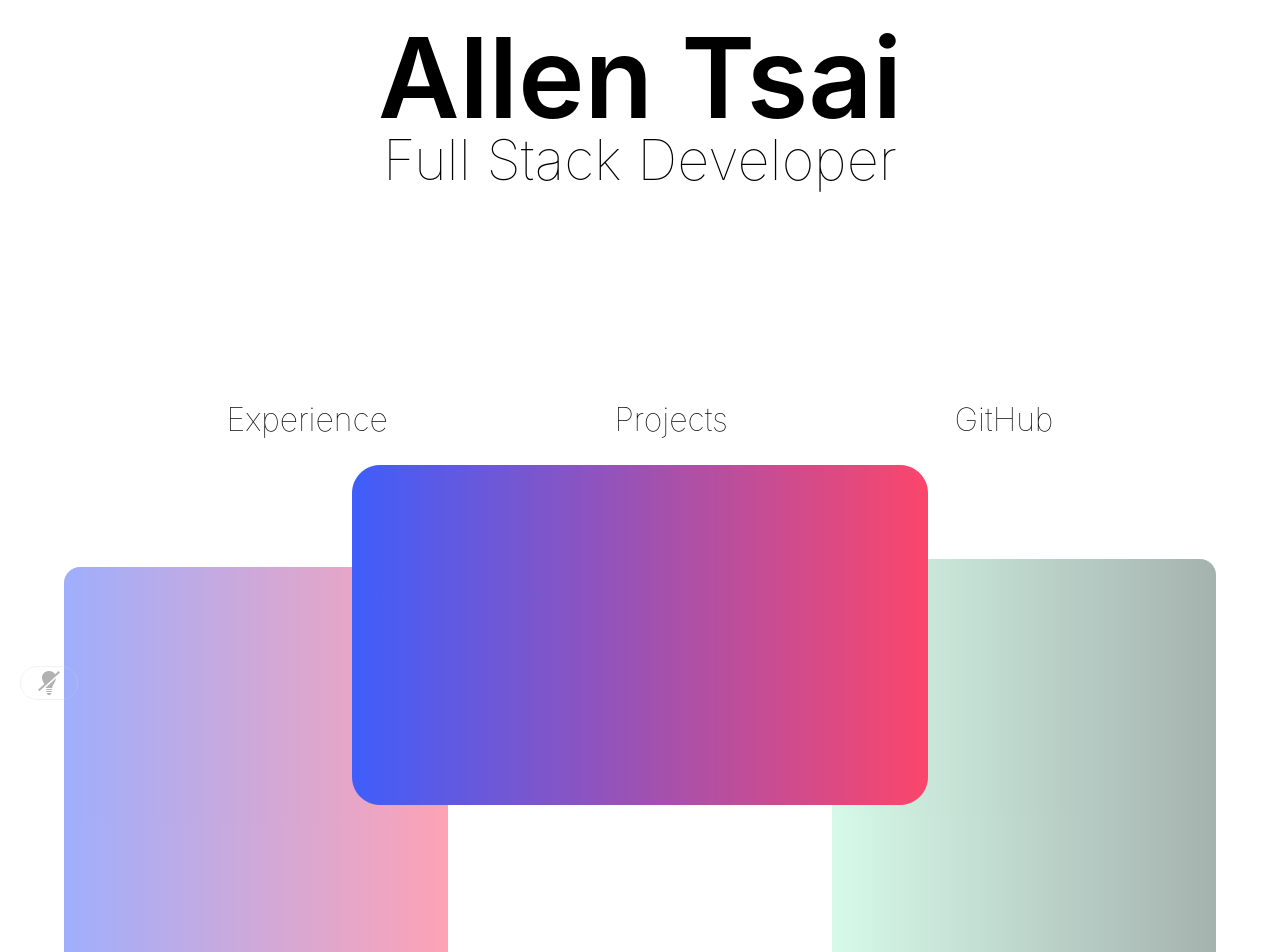
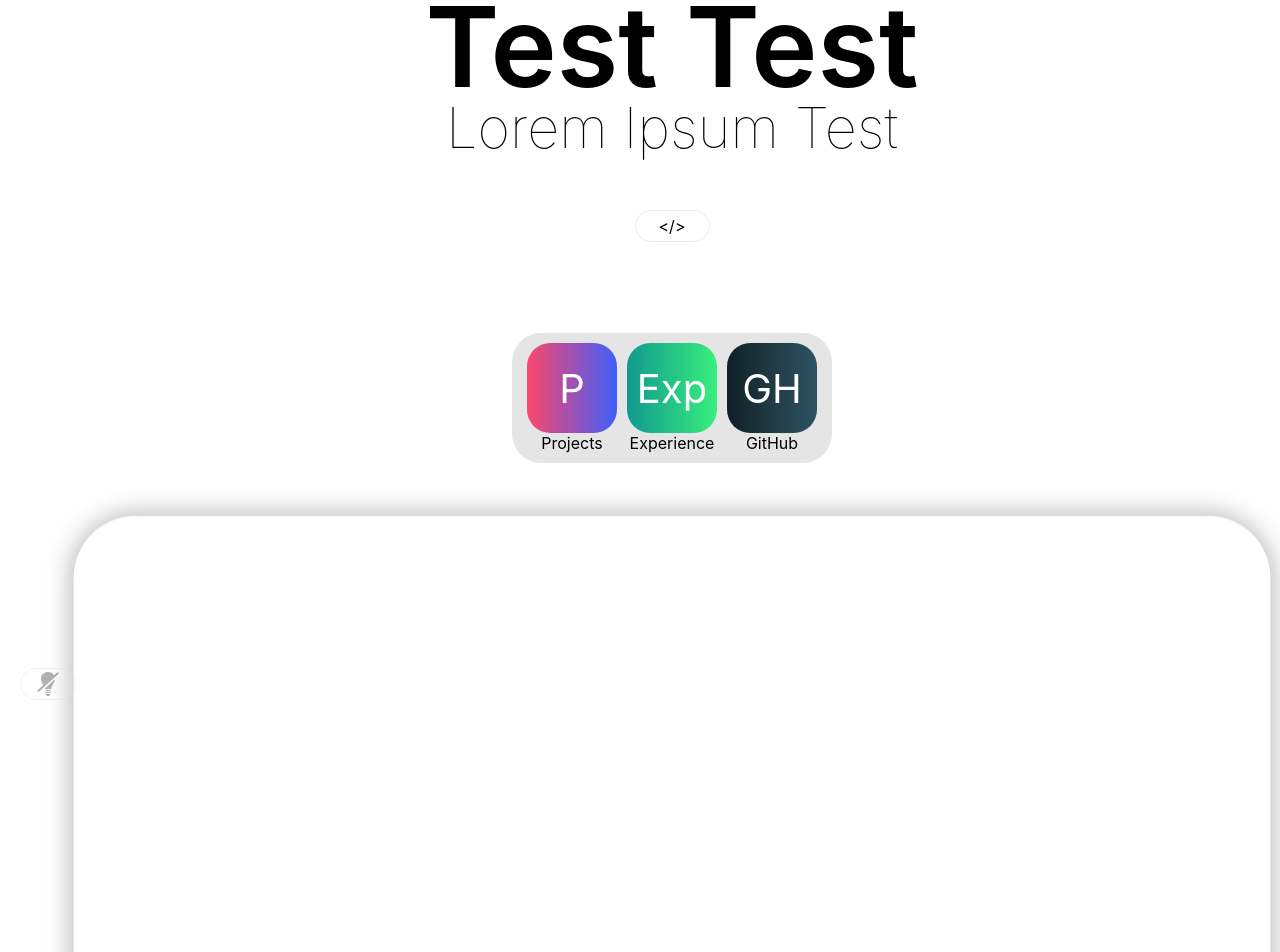
Before and after one commit to allentsai93/allentsai, a React (Create React App) app: page / in a window 1280 px wide. Shown: the part 80-1032 px from the top of the page. Built offline with nearby package versions, Linux system fonts and the light colour scheme.

Commit message:
more work on transitions

```diff
--- a/src/App.js
+++ b/src/App.js
@@ -40,6 +40,10 @@ const GlobalContainer = styled.div`
   will-change: background-color, color;
   width: 100%;
   position: relative;
+
+  & .fixedNav {
+    background-color: ${p => p.theme.bg};
+  }
 `;
 
 const App = (props) =>  {
--- a/src/index.css
+++ b/src/index.css
@@ -23,3 +23,7 @@ html {
   justify-content: center;
   flex-flow: row wrap;
 }
+
+* {
+  box-sizing: border-box;
+}
--- a/src/pages/Home.js
+++ b/src/pages/Home.js
@@ -4,22 +4,15 @@ import {Link} from 'react-router-dom';
 
 const PageContainer = styled.div`
     min-width: 100vw;
-    min-height: 60vh;
-    display: flex;
+    min-height: 40vh;
     align-items: center;
     flex-flow: column wrap;
-    justify-content: flex-end;
-    transition: min-height 200ms linear;
-    will-change: min-height;
-    position: sticky;
-    top: -20vh;
+    justify-content: center;
+    transition: opacity 200ms linear;
+    will-change: opacity;
     z-index: 2;
-    ${(props) => props.scroll ?
-    'min-height: 30vh;' : ''}
-    @media (max-width: 600px) {
-        top: -15vh;
-    }
-    margin-bottom: 13vh;
+
+    ${p => p.scroll ? 'opacity: 0;' : 'opacity: 1;'}
 `;
 
 const HeroText = styled.div`
@@ -27,8 +20,6 @@ const HeroText = styled.div`
         font-weight: 100;
         margin: 0;
         font-size: 7vmin;
-        ${(props) => !props.scroll ?
-        'opacity: 1;' : 'font-size: 3vmin; opacity: 0;  text-align: left; margin-left: 20px; position: absolute; width: auto; left: 0; bottom: -10vmin;'}
         transition: opacity 300ms ease-in;
         will-change: opacity;
     }
@@ -40,43 +31,25 @@ const HeroText = styled.div`
     & > h1 {
         font-weight: 600;
         margin: 0;
-        transform: translateX(-50%) translateY(-62%);
-        left: 50%;
-        ${(props) => !props.scroll ?
-            'font-size: 14vmin;' : 'font-size: 6vmin;  padding: 0 20px; text-align: left; transform: translateX(0); left: 0; padding: 0 20px; transition: transform 200ms ease-out;'}
-        top: 36%;
-        will-change: transform;
-    }
-
-    & > * {
-        text-align: center;
-        width: 100vw;
-        position: absolute;
-        ${(props) => props.scroll ?
-            '' : ''}
+        font-size: 14vmin;
+        line-height: 12vmin;
     }
     width: 100%;
-    ${p => !p.scroll ? 'height: 60vh;' : ''};
+    height: 50vmin;
 
-    @media (max-width: 1024px) {
-        & > h1 {
-            transform: translateX(-50%) translateY(-59%);
-            top: 40%;
-            ${(props) => props.scroll ?
-                'transform: translateX(0); transition: transform 200ms ease-out;' : ''}
-        }
-    }
 `;
 
 const PageContents = styled.div`
     ${(props) => props.scroll && !props.child ?
-    'transform: scale(1);' : !props.child ? 'transform: scale(0.5); bottom: 31vh; transition: transform 100ms ease-out; height: calc(85vh + 10vh);' : ''}
-    width: 90vw;
+    'transform: scale(1);' : !props.child ? 'transform: scale(1.1); bottom: -5vh; transition: transform 100ms ease-out; height: calc(85vh + 10vh);' : ''}
+    width: 85vw;
+    transform-origin: top;
     height: 85vh;
     border-radius: 7vmin;
-    background: #FC466B;  /* fallback for old browsers */
-    background: -webkit-linear-gradient(to right, #3F5EFB, #FC466B);  /* Chrome 10-25, Safari 5.1-6 */
-    background: linear-gradient(to right, #3F5EFB, #FC466B); /* W3C, IE 10+/ Edge, Firefox 16+, Chrome 26+, Opera 12+, Safari 7+ */
+    // background: #FC466B;  /* fallback for old browsers */
+    // background: -webkit-linear-gradient(to right, #3F5EFB, #FC466B);  /* Chrome 10-25, Safari 5.1-6 */
+    // background: linear-gradient(to right, #3F5EFB, #FC466B); /* W3C, IE 10+/ Edge, Firefox 16+, Chrome 26+, Opera 12+, Safari 7+ */
+    box-shadow: 0px 0px 22px 3px rgba(0,0,0,0.28);
     transition: transform 100ms ease-in;
     will-change: transform;
     & > * {
@@ -84,9 +57,9 @@ const PageContents = styled.div`
         transition: opacity 500ms ease-in;
         will-change: opacity;
     }
-    &:hover {
-        ${p => !p.scroll ? 'transform: scale(0.6);' : ''}
-    }
+    // &:hover {
+    //     ${p => !p.scroll ? 'transform: scale(0.6);' : ''}
+    // }
     position: relative;
     z-index: 1;
     display: flex;
@@ -100,24 +73,6 @@ const PageContents = styled.div`
     }
 `;
 
-const ActiveContentWrapperAfter = `
-    min-height: 90vw;
-    bottom: -100vh;
-    opacity: 0;
-    z-index: 0;
-    left: 63vw;
-    display: none;
-`;
-
-const ActiveContentWrapperBefore = `
-    min-height: 90vw;
-    bottom: -100vh;
-    opacity: 0;
-    z-index: 0;
-    left: -3vw;
-    display: none;
-`;
-
 const SiblingPageContent = `
     margin: 30px 0;
     width: 90vw;
@@ -128,49 +83,12 @@ const SiblingPageContent = `
 const ContentWrapper = styled.div`
     position: relative;
     margin-bottom: 60px;
-
-    &:after {
-        min-width: 30vw;
-        background: #1f4037;  /* fallback for old browsers */
-        background: -webkit-linear-gradient(to right, #99f2c8, #1f4037);  /* Chrome 10-25, Safari 5.1-6 */
-        background: linear-gradient(to right, #99f2c8, #1f4037); /* W3C, IE 10+/ Edge, Firefox 16+, Chrome 26+, Opera 12+, Safari 7+ */
-        position: absolute;
-        min-height: 60vw;
-        top: 2vh;
-        opacity: 0.4;
-        z-index: 0;
-        transition: min-height 200ms ease-in, bottom 0.5s ease-out, opacity 0.3s ease-out;
-        will-change: min-height, bottom, opacity;
-        right: 0;
-        content: "";
-        border-radius: 2vmin;
-        ${p => p.scroll ? css`${ActiveContentWrapperAfter}` : ''}
-    }
-
-    &:before {
-        min-width: 30vw;
-        background: #FC466B;  /* fallback for old browsers */
-        background: -webkit-linear-gradient(to right, #3F5EFB, #FC466B);  /* Chrome 10-25, Safari 5.1-6 */
-        background: linear-gradient(to right, #3F5EFB, #FC466B); /* W3C, IE 10+/ Edge, Firefox 16+, Chrome 26+, Opera 12+, Safari 7+ */
-        position: absolute;
-        min-height: 60vw;
-        opacity: 0.5;
-        top: 3vh;
-        transition: min-height 200ms ease-in, bottom 0.8s ease-out, opacity 0.2s ease-out;
-        will-change: min-height, bottom, opacity;
-        z-index: 0;
-        left: 0;
-        content: "";
-        border-radius: 2vmin;
-        ${p => p.scroll ? css`${ActiveContentWrapperBefore}` : ''}
-    }
-
     display: flex;
     flex-flow: row wrap;
     align-items: flex-start;
     height: auto;
-    justify-content: center;
-
+    justify-content: space-evenly;
+    width: 100%;
     & > section {
         ${p => p.scroll ? 'display: flex;' : 'display: none;'}
     }
@@ -196,34 +114,59 @@ const Navigation = styled.div`
 `;
 
 const FixedNavigation = styled.div`
+    padding: 1vmax 3vmax;
     width: 100%;
     display: flex;
     align-items: center;
-    justify-content: space-evenly;
 
-    & > a {
+    z-index: 2;
+    & a {
         text-decoration: none;
-        font-weight: lighter;
-        font-size: 6vmin;
+        margin: 0 5px;
+        &:hover {
+            transform: scale(1.1);
+            transition: transform 50ms ease-in;
+        }
+        ${p => p.scroll ? 'font-size: 13px;' : ''}
     }
 
-    opacity: 0;
-    position: absolute;
-    width: 50vw;
-    right: -2vw;
-    top: 24vh;
-    transition: opacity 0.1s ease-out;
+    & a > span {
+        ${p => p.scroll ? 'width: 50px; height: 50px; font-size: 25px;' : ''}
+    }
+
+    opacity: 1;
+    position: sticky;
+    top: 0;
     will-change: opacity;
-    ${p => p.scroll ? 'opacity: 1; transition: opacity 1s ease-in;' : ''}
+    & .navHeader {
+        margin: 0;
+        font-size: 2rem;
+        transition: opacity 200ms linear;
+        ${p => p.scroll ? 'flex-basis: auto; opacity: 1;' : 'transition: opacity 50ms linear; flex-basis: 0; opacity: 0; flex-grow: 0; width: 0; height: 0;'}
+    }
+    ${p => p.scroll ? 'box-shadow: 0 5px 8px 0px rgba(0,0,0,0.5); background-color: white; justify-content: space-between;' : 'justify-content: flex-end;'};
+    & * {
+        font-size: 1rem;
+    }
 
-    @media (max-width: 1024px) {
-        display: none;
+    & > .iconContainer {
+        display: flex;
+        align-items: center;
+        position: relative;
+        right: 50%;
+        transform: translateX(50%);
+        ${p => p.scroll ? 'transform: translateX(0); right: 0;' : 'padding: 10px;background-color: rgba(0,0,0,0.1); border-radius: 29px;'};
+        transition: right 200ms ease-in, transform 400ms ease-in, background-color 200ms linear;
+        will-change: right, transform, background-color;
     }
+    text-align: center;
+
 `;
 
 class Home extends PureComponent {
     state = {
-        scroll: false
+        scroll: false,
+        showCode: false
     }
 
     componentDidMount = () => {
@@ -236,7 +179,7 @@ class Home extends PureComponent {
 
     getWindowHeight = () => {
         const distanceY = window.pageYOffset || document.documentElement.scrollTop
-        const shrinkOn = 100;
+        const shrinkOn = 400;
 
         if (distanceY >= shrinkOn) {
           this.setState({
@@ -249,31 +192,38 @@ class Home extends PureComponent {
         }
     }
 
+    codeToggle = () => {
+        const currState = this.state.showCode;
+        this.setState({showCode: !currState});
+    }
+
     render() {
         return (
             <>
             <PageContainer scroll={this.state.scroll}>
-                <HeroText scroll={this.state.scroll}>
-                    <h1>Allen Tsai</h1>
-                    <p>Full Stack Developer</p>
+                <HeroText>
+                    <h1>Test Test</h1>
+                    <p>Lorem Ipsum Test</p>
+                    <CodeToggle onClick={this.codeToggle}>&#60;/&#62;</CodeToggle>
                 </HeroText>
-                <Navigation scroll={this.state.scroll}>
-                    <Link to="/exp">Experience</Link>
-                    <Link to="/projects">Projects</Link>
-                    <Link to="/github">GitHub</Link>
-                </Navigation>
-                <FixedNavigation scroll={this.state.scroll}>
-                    <Link to="/exp">Experience</Link>
-                    <Link to="/projects">Projects</Link>
-                    <Link to="/github">GitHub</Link>
-                </FixedNavigation>
+
             </PageContainer>
+            <CodeContainer show={this.state.showCode}></CodeContainer>
+            <FixedNavigation scroll={this.state.scroll} className={"fixedNav"}>
+                    <h1 className={"navHeader"}>Test Test</h1>
+                    <div className={"iconContainer"}>
+                    <Link to="/projects"><NavigationIconLink backgroundImg={"linear-gradient(to right, #fc466b, #3f5efb);"}>P</NavigationIconLink>Projects</Link>
+                    <Link to="/exp"><NavigationIconLink backgroundImg={"linear-gradient(to right, #11998e, #38ef7d);"}>Exp</NavigationIconLink>Experience</Link>
+                    <Link to="/github"><NavigationIconLink backgroundImg={"linear-gradient(to right, #0f2027, #203a43, #2c5364);"}>GH</NavigationIconLink>GitHub</Link>
+                    </div>
+            </FixedNavigation>
+
+            <ContentContainer scroll={this.state.scroll}>
             <ContentWrapper scroll={this.state.scroll}>
-
             <PageContents scroll={this.state.scroll} >
                 <InnerContent className={"colorChange"}><p>Contents</p></InnerContent>
             </PageContents>
-            <SideMenu>
+            <SideMenu scroll={this.state.scroll}>
                 <Container>
                     <Item>Project 1</Item>
                     <Item>Project 2</Item>
@@ -287,16 +237,59 @@ class Home extends PureComponent {
             <PageContents scroll child>
             <InnerContent><p>Contents</p></InnerContent>
             </PageContents>
+            </ContentContainer>
             </>
         );
     }
 };
+
+const NavigationIconLink = styled.span`
+    width: 90px;
+    height: 90px;
+    border-radius: 26%;
+    display: flex;
+    margin: 0 auto;
+    justify-content: center;
+    align-items: center;
+    font-size: 40px;
+    color: white !important;
+    background: ${p => p.backgroundImg ? p.backgroundImg : 'none;'};
+`;
+
+const CodeToggle = styled.span`
+border-radius: 6vmin;
+border: 1px solid #ebebeb;
+min-width: 75px;
+text-align: center;
+padding: 5px 10px;
+font-size: 2vmin;
+margin-top: 6vmin;
+`;
+
+const CodeContainer = styled.section`
+    ${p => p.show ? 'min-height: 70vh; opacity: 1;' : 'min-height: 0; opacity: 0;'};
+    transition: opacity 400ms ease-in, min-height 300ms linear;
+    will-change: opacity, min-height;
+    width: 105%;
+    box-shadow: inset 0px 6px 41px 4px rgba(0,0,0,0.46);
+    background-color: #ebebeb;
+`;
+
+const ContentContainer = styled.div`
+    display: flex;
+    flex-flow: column wrap;
+    width: 100%;
+    align-items: center;
+    ${p => p.scroll ? 'margin-top: 100px;' : ''}
+`;
 
 const SideMenu = styled.section`
     height: auto;
     @media (max-width: 1024px) {
         width: 100%;
     }
+    transition: opacity 300ms linear;
+    ${p => p.scroll ? 'opacity: 1;' : 'opacity: 0;'}
 `;
 
 const Container = styled.div`
@@ -306,6 +299,7 @@ const Container = styled.div`
         justify-content: space-around;
         flex: 100%;
         align-items: center;
+        margin-bottom: 6vmin;
     }
 `;
 
@@ -333,15 +327,10 @@ const Item = styled.span`
 `;
 
 const InnerContent = styled.div`
-    width: 85vw;
-    height: 100%;
+    width: 93%;
+    height: 93%;
     border-radius: 4vmin;
     display: flex;
-
-    @media (max-width: 1024px) {
-    width: 100%;
-    height: 80vh;
-    }
 `;
 
 export default Home;
```
